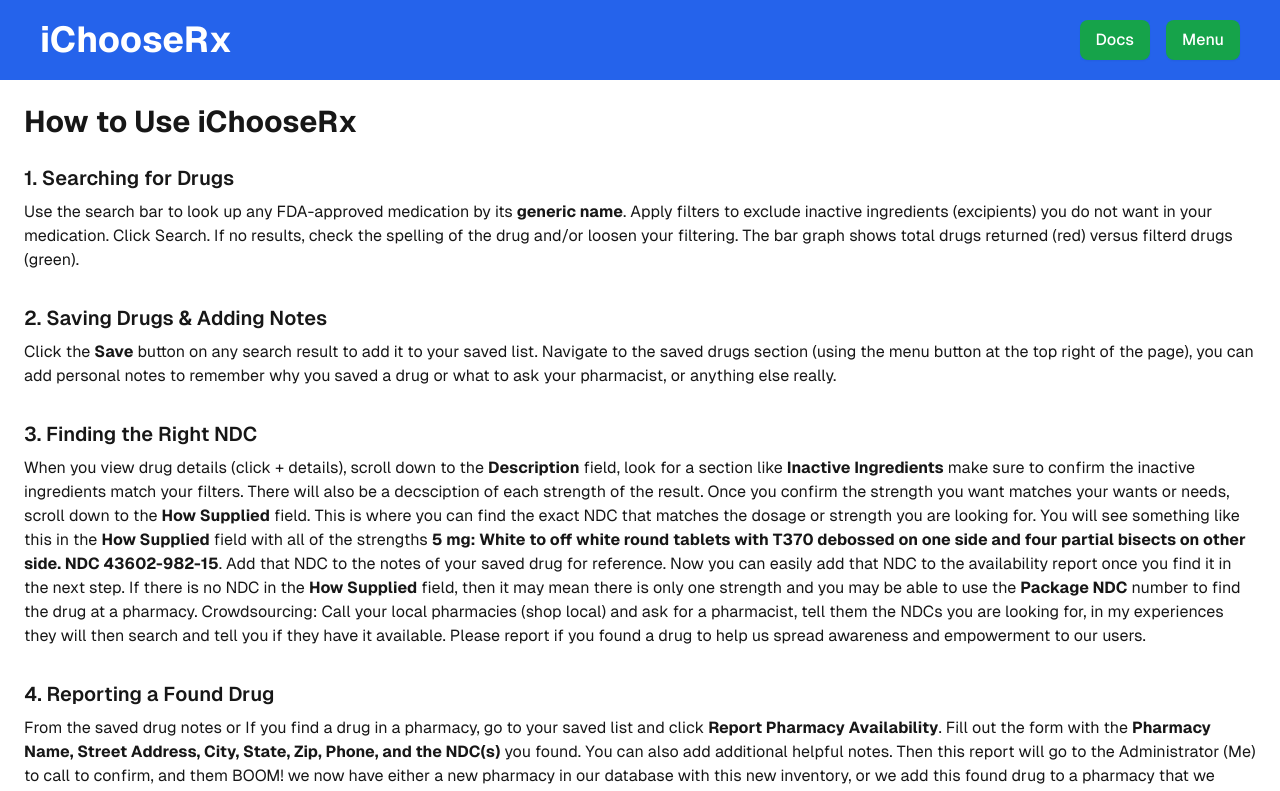
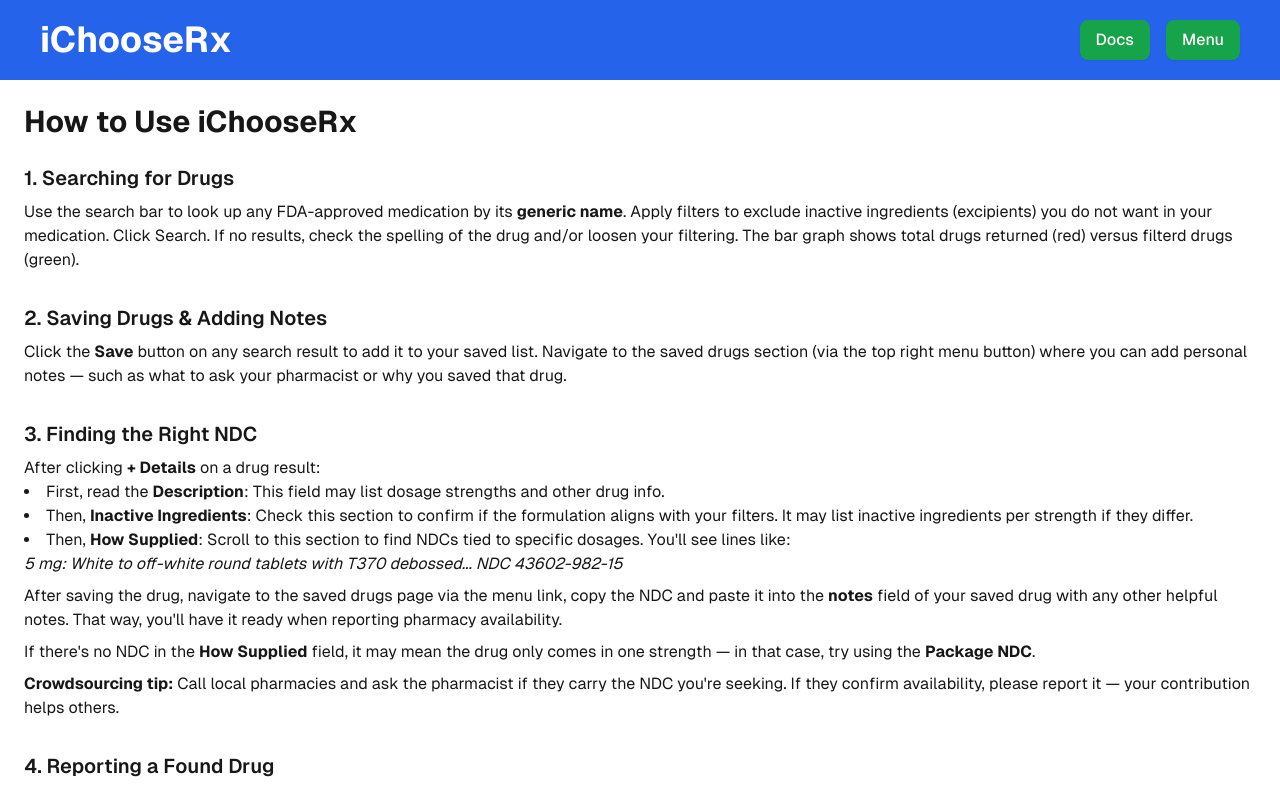
Before and after one commit to iChooseRx/iChooseRx_fe, a Next.js app: page /user-how-to in a window 1280 px wide. Shown: the top 791 px of the page. Built offline with nearby package versions, Linux system fonts and the light colour scheme; no server answers.

Commit message:
Changes user-how-to to match new format of results

```diff
--- a/src/app/user-how-to/page.js
+++ b/src/app/user-how-to/page.js
@@ -32,17 +32,30 @@ export default function UserHowToPage() {
         <section className="mb-8">
           <h2 className="text-xl font-semibold mb-2">2. Saving Drugs & Adding Notes</h2>
           <p>
-            Click the <strong>Save</strong> button on any search result to add it to your saved list. Navigate to the saved drugs section (using the menu button at the top right of the page),
-            you can add personal notes to remember why you saved a drug or what to ask your pharmacist, or anything else really.
+            Click the <strong>Save</strong> button on any search result to add it to your saved list. Navigate to the saved drugs section (via the top right menu button) where you can add personal notes — such as what to ask your pharmacist or why you saved that drug.
           </p>
         </section>
 
         <section className="mb-8">
           <h2 className="text-xl font-semibold mb-2">3. Finding the Right NDC</h2>
           <p>
-            When you view drug details (click + details), scroll down to the <strong>Description</strong> field, look for a section like <strong>Inactive Ingredients</strong> make sure to confirm the inactive ingredients match your filters. There will also be a decsciption of each strength of the result. Once you confirm the strength you want matches your wants or needs, scroll down to the <strong>How Supplied</strong> field.
-            This is where you can find the exact NDC that matches the dosage or strength you are looking for. You will see something like this in the <strong>How Supplied</strong> field with all of the strengths <strong>5 mg: White to off white round tablets with T370 debossed on one side and four partial bisects on other side. NDC 43602-982-15</strong>. Add that NDC to the notes of your saved drug for reference. Now you can easily add that NDC to the availability report once you find it in the next step. If there is no NDC in the <strong>How Supplied</strong> field, then it may mean there is only one strength and you may be able to use the <strong>Package NDC</strong> number to find the drug at a pharmacy.
-            Crowdsourcing: Call your local pharmacies (shop local) and ask for a pharmacist, tell them the NDCs you are looking for, in my experiences they will then search and tell you if they have it available. Please report if you found a drug to help us spread awareness and empowerment to our users.
+            After clicking <strong>+ Details</strong> on a drug result:
+          </p>
+          <ul className="list-disc list-inside mb-2">
+            <li>First, read the <strong>Description</strong>: This field may list dosage strengths and other drug info.</li>
+            <li>Then, <strong>Inactive Ingredients</strong>: Check this section to confirm if the formulation aligns with your filters. It may list inactive ingredients per strength if they differ.</li>
+            <li>Then, <strong>How Supplied</strong>: Scroll to this section to find NDCs tied to specific dosages. You'll see lines like:<br />
+              <em>5 mg: White to off-white round tablets with T370 debossed... NDC 43602-982-15</em>
+            </li>
+          </ul>
+          <p>
+            After saving the drug, navigate to the saved drugs page via the menu link, copy the NDC and paste it into the <strong>notes</strong> field of your saved drug with any other helpful notes. That way, you'll have it ready when reporting pharmacy availability.
+          </p>
+          <p className="mt-2">
+            If there's no NDC in the <strong>How Supplied</strong> field, it may mean the drug only comes in one strength — in that case, try using the <strong>Package NDC</strong>.
+          </p>
+          <p className="mt-2">
+            <strong>Crowdsourcing tip:</strong> Call local pharmacies and ask the pharmacist if they carry the NDC you're seeking. If they confirm availability, please report it — your contribution helps others.
           </p>
         </section>
 
```
